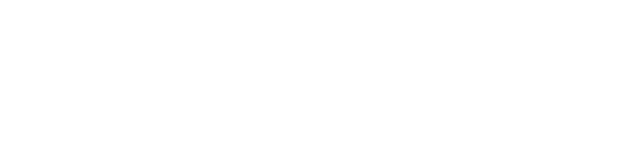
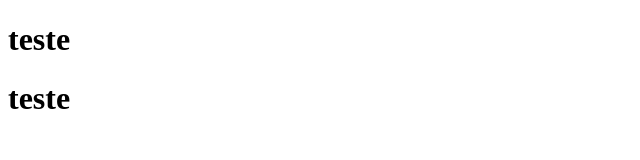
Before and after one commit to PedroGustavo99/curso_git_1, a plain HTML site: page index.html in a window 1280 px wide. Shown: the whole page, without its empty margins (0-640 px from the left). Drawn offline with Linux system fonts and the light colour scheme.

Commit message:
Testando o envio de arquivos

```diff
--- a/index.html
+++ b/index.html
@@ -6,6 +6,7 @@
     <title>Document</title>
 </head>
 <body>
-
+    <h1>teste</h1>
+    <h1>teste</h1>
 </body>
 </html>
```
Also changed, not shown: css/banner.css (added).
